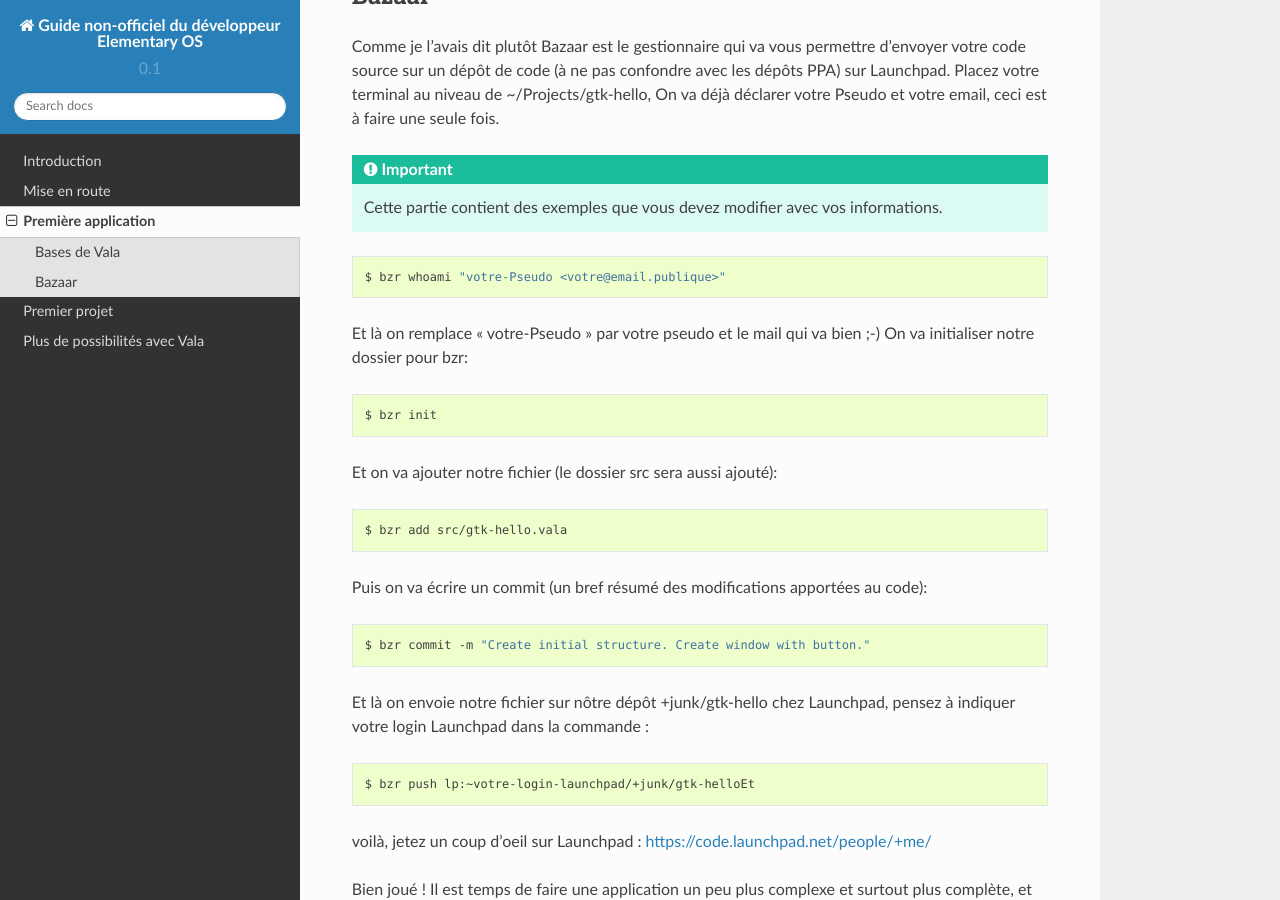
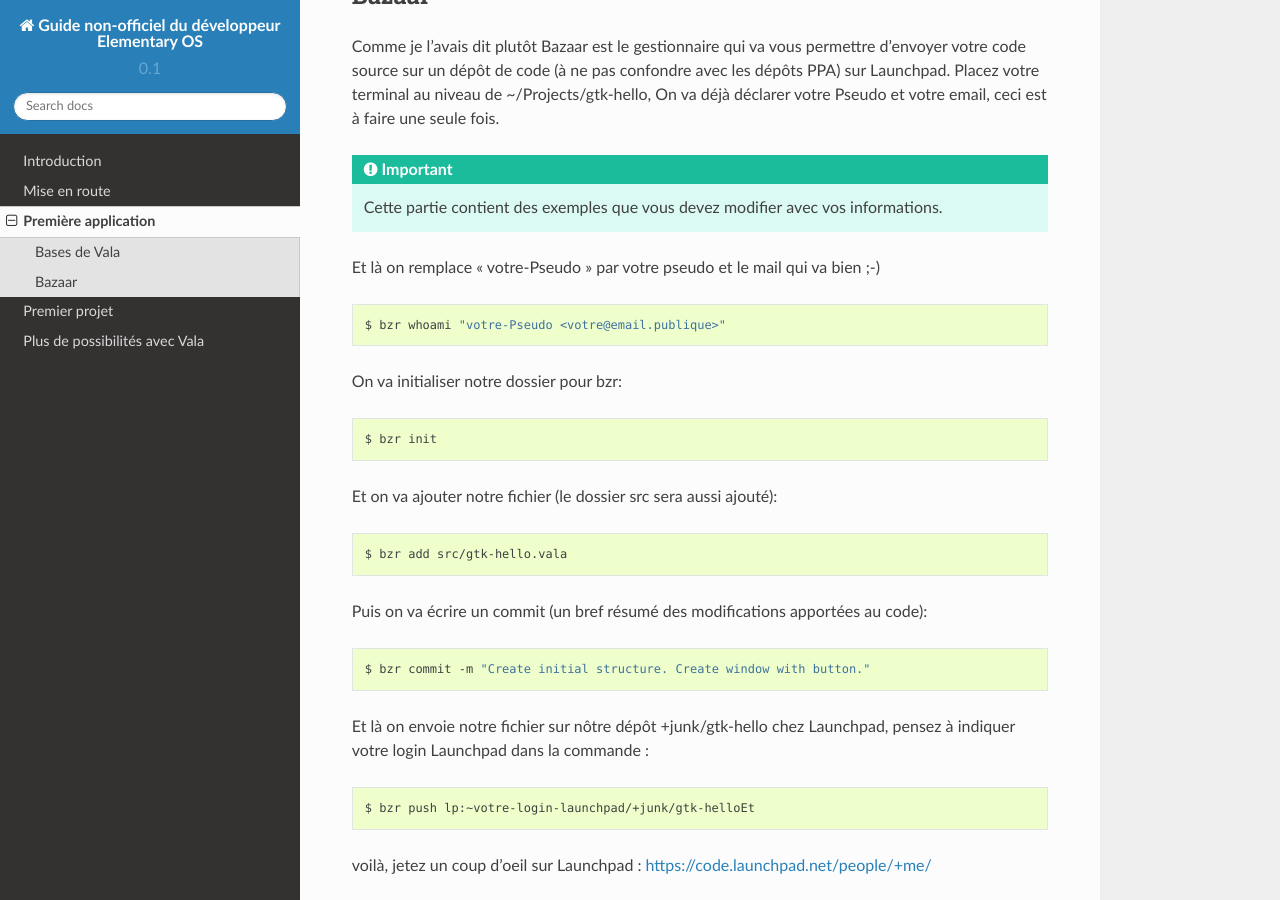
Before and after one commit to elementary-fr/elementaryos-fr-doc, a Sphinx documentation site: the page built from source/premiere-application.rst, in a window 1280 px wide and 900 px high, scrolled down 2473 px. Built offline with Sphinx 7.4.7 and the Read the Docs theme 2.0.0, drawn with Linux system fonts in a browser that asks for light colours.

```diff
--- a/source/premiere-application.rst
+++ b/source/premiere-application.rst
@@ -143,11 +143,12 @@ On va déjà déclarer votre Pseudo et votre email, ceci est à faire une seule
 .. IMPORTANT::
    Cette partie contient des exemples que vous devez modifier avec vos informations.
 
+Et là on remplace "votre-Pseudo" par votre pseudo et le mail qui va bien ;-)
+
 .. code-block:: bash
 
     $ bzr whoami "votre-Pseudo <votre@email.publique>"
 
-Et là on remplace "votre-Pseudo" par votre pseudo et le mail qui va bien ;-)
 On va initialiser notre dossier pour bzr:
 
 .. code-block:: bash
```
